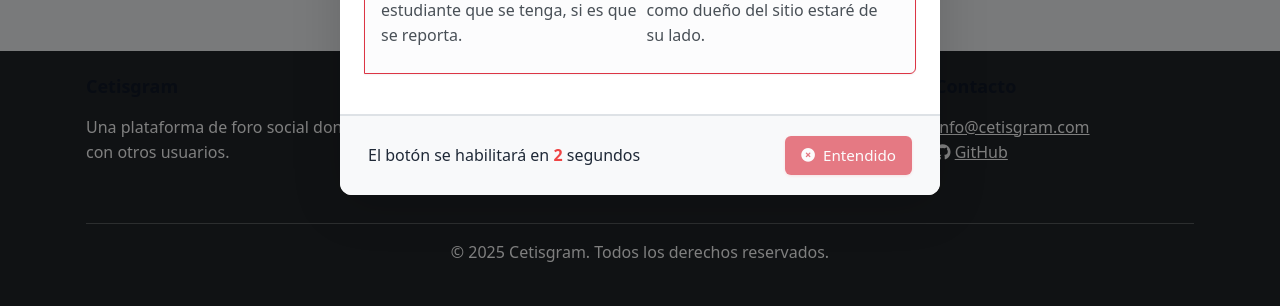
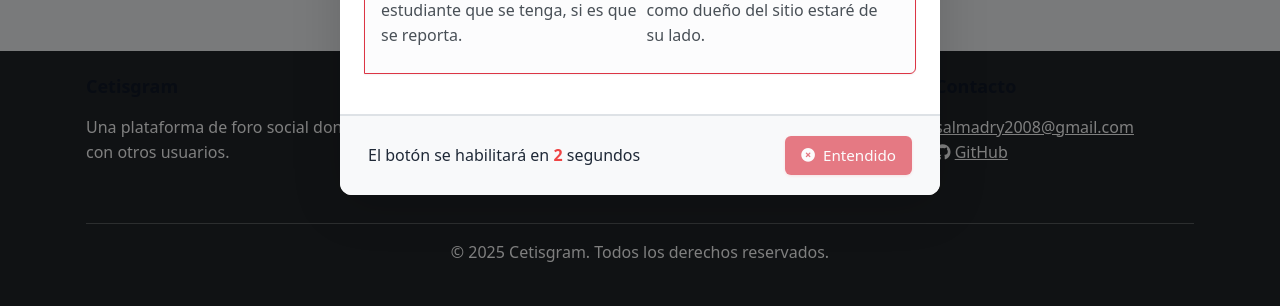
Before and after one commit to MaizeTheGods/cetisgram, a Node server app: page /auth/login in a window 1280 px wide. Shown: the part 629-935 px from the top of the page. Run offline with Node 20, Linux system fonts and the light colour scheme; some libraries are stand-ins or nearby versions.

Commit message:
Actualización de correo de contacto en el footer

```diff
--- a/views/partials/footer.ejs
+++ b/views/partials/footer.ejs
@@ -19,7 +19,7 @@
                 <div class="col-md-3">
                     <h5>Contacto</h5>
                     <ul class="list-unstyled">
-                        <li><a href="mailto:info@cetisgram.com" class="text-white">info@cetisgram.com</a></li>
+                        <li><a href="mailto:salmadry2008@gmail.com" class="text-white">salmadry2008@gmail.com</a></li>
                         <li><i class="fab fa-github"></i> <a href="https://github.com/cetisgram" class="text-white">GitHub</a></li>
                     </ul>
                 </div>
```
